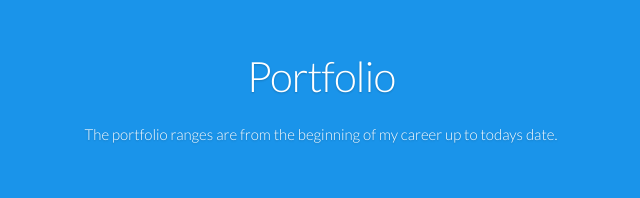
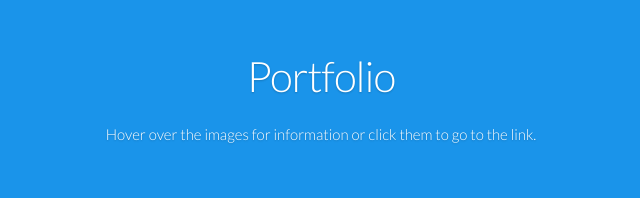
Before and after one commit to juliani91/portfolio, a plain HTML site: page index.html in a window 1280 px wide. Shown: the part 800-998 px from the top of the page, 319-959 px from the left. Drawn offline with Linux system fonts and the light colour scheme.

Commit message:
added text

```diff
--- a/index.html
+++ b/index.html
@@ -76,7 +76,7 @@
       <div class="container">
         <div class="eight columns offset-by-two">
           <h2>Portfolio</h2>
-          <p>The portfolio ranges are from the beginning of my career up to todays date.</p>
+          <p>Hover over the images for information or click them to go to the link.</p>
         </div>
         <!-- Testing -->
         <div class="eight columns offset-by-two">
```
